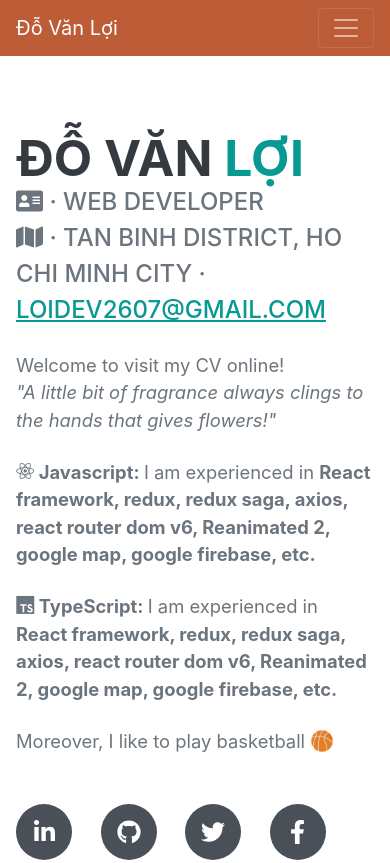
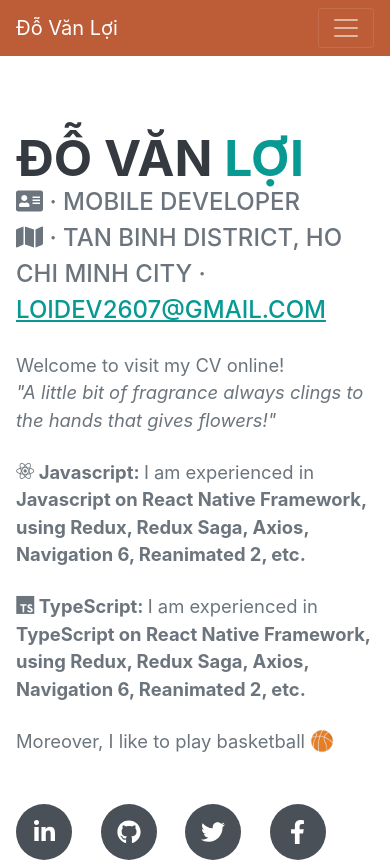
Before and after one commit to VanLoi-code/cv, a plain HTML site: page index.html in a window 390 px wide. Shown: the top 863 px of the page. Drawn offline with nearby package versions, Linux system fonts and the light colour scheme; a web font is replaced by a local one.

Commit message:
update mobile

```diff
--- a/index.html
+++ b/index.html
@@ -52,7 +52,7 @@
                     </h1>
                     <div class='subheading mb-0'>
                         <i class='fa fa-address-card'></i>
-                        · WEB DEVELOPER
+                        · MOBILE DEVELOPER
                     </div>
                     <div class='subheading mb-4'>
                         <i class='fa fa-map'></i>
@@ -76,7 +76,7 @@
                         </strong>
                         I am experienced in
                         <strong>
-                            React framework, redux, redux saga, axios, react router dom v6, Reanimated 2, google map, google firebase, etc.
+                            Javascript on React Native Framework, using Redux, Redux Saga, Axios, Navigation 6, Reanimated 2, etc.
                         </strong>
                     </p>
                     <p class="lead mb-4">
@@ -86,7 +86,7 @@
                         </strong>
                         I am experienced in
                         <strong>
-                            React framework, redux, redux saga, axios, react router dom v6, Reanimated 2, google map, google firebase, etc.
+                            TypeScript on React Native Framework, using Redux, Redux Saga, Axios, Navigation 6, Reanimated 2, etc.
                         </strong>
                     </p>
                     <p class="lead mb-5">
@@ -275,7 +275,7 @@
                         </li>
                         <li>
                             <span class="fa-li"><i class="fas fa-trophy text-warning"></i></span>
-                            Senior ReactJs at <a style="text-decoration: none;" href="https://thietkewebsite.info.vn/" target="_blank"> <strong><em>IMS</em></strong></a> .
+                            Senior React Native at <a style="text-decoration: none;" href="https://thietkewebsite.info.vn/" target="_blank"> <strong><em>IMS</em></strong></a> .
                             Responsible for develop Front-end <strong>(React Native, Javascript...)</strong> for mobile app (mobile application)
                         </li>
                         <li>
```
